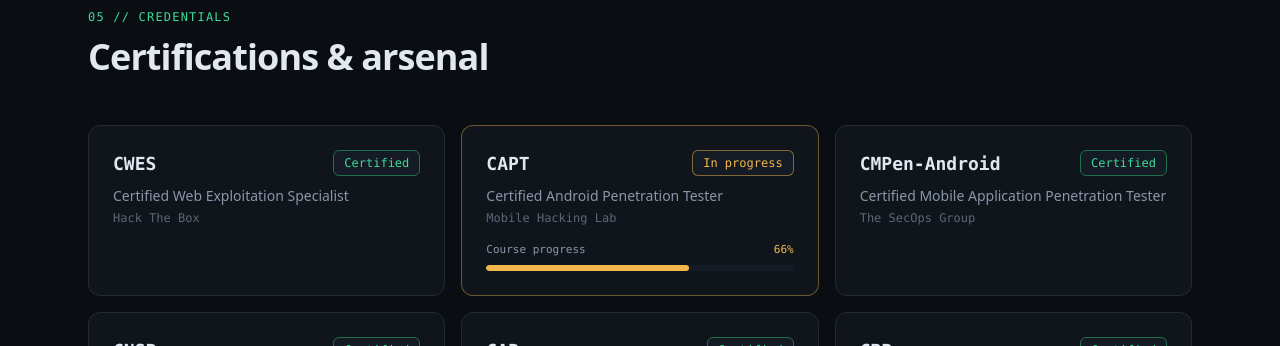
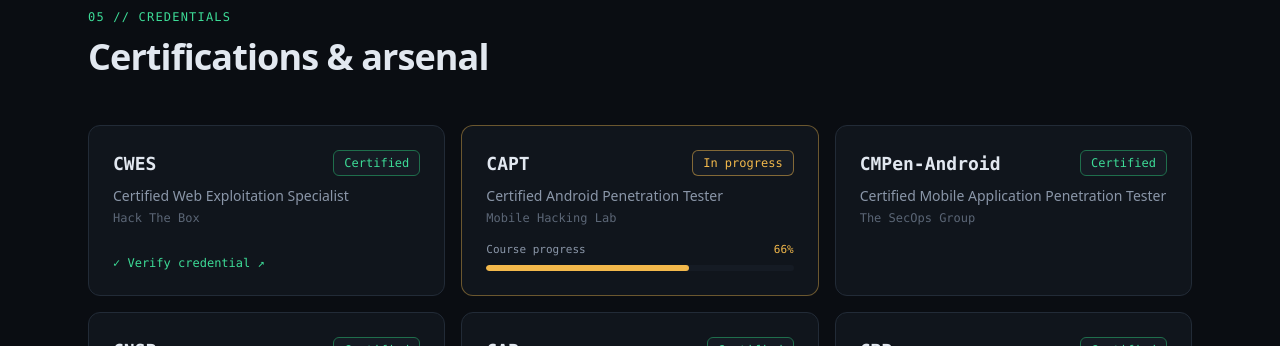
Before and after one commit to liquedgit/liquedgit.github.io, an Astro site: page / in a window 1280 px wide. Shown: the part 6120-6466 px from the top of the page. Built offline with nearby package versions, Linux system fonts and the light colour scheme; Astro itself is replaced by a stand-in of ours.

Commit message:
Add verify link for certifications

```diff
--- a/src/components/Credentials.astro
+++ b/src/components/Credentials.astro
@@ -9,7 +9,7 @@ import { certifications, arsenal, education } from '../data/credentials';
   <div class="mt-12 grid gap-4 sm:grid-cols-2 lg:grid-cols-3">
     {
       certifications.map((c) => (
-        <article class:list={['card', c.progress !== undefined && 'border-warn/40']}>
+        <article class:list={['card flex flex-col', c.progress !== undefined && 'border-warn/40']}>
           <div class="flex items-start justify-between gap-3">
             <p class="font-mono text-lg font-semibold text-ink">{c.short}</p>
             {c.progress === undefined ? (
@@ -37,6 +37,17 @@ import { certifications, arsenal, education } from '../data/credentials';
                 <div class="h-full rounded-full bg-warn" style={`width: ${c.progress}%`} />
               </div>
             </div>
+          )}
+          {c.verifyUrl && (
+            <a
+              href={c.verifyUrl}
+              target="_blank"
+              rel="noopener"
+              class="mt-auto self-start pt-4 font-mono text-xs text-accent hover:underline"
+              aria-label={`Verify ${c.short} credential`}
+            >
+              ✓ Verify credential ↗
+            </a>
           )}
         </article>
       ))
--- a/src/data/credentials.ts
+++ b/src/data/credentials.ts
@@ -4,10 +4,17 @@ export type Certification = {
   issuer: string;
   /** Set for certifications still in progress (0–100). */
   progress?: number;
+  /** Public credential page (e.g. Credly) shown as a "Verify" button. */
+  verifyUrl?: string;
 };
 
 export const certifications: Certification[] = [
-  { short: 'CWES', name: 'Certified Web Exploitation Specialist', issuer: 'Hack The Box' },
+  {
+    short: 'CWES',
+    name: 'Certified Web Exploitation Specialist',
+    issuer: 'Hack The Box',
+    verifyUrl: 'https://www.credly.com/badges/884a9f08-1d59-4b91-b74b-9e7d3bdce2f2/public_url',
+  },
   { short: 'CAPT', name: 'Certified Android Penetration Tester', issuer: 'Mobile Hacking Lab', progress: 66 },
   { short: 'CMPen-Android', name: 'Certified Mobile Application Penetration Tester', issuer: 'The SecOps Group' },
   { short: 'CNSP', name: 'Certified Network Security Practitioner', issuer: 'The SecOps Group' },
```
